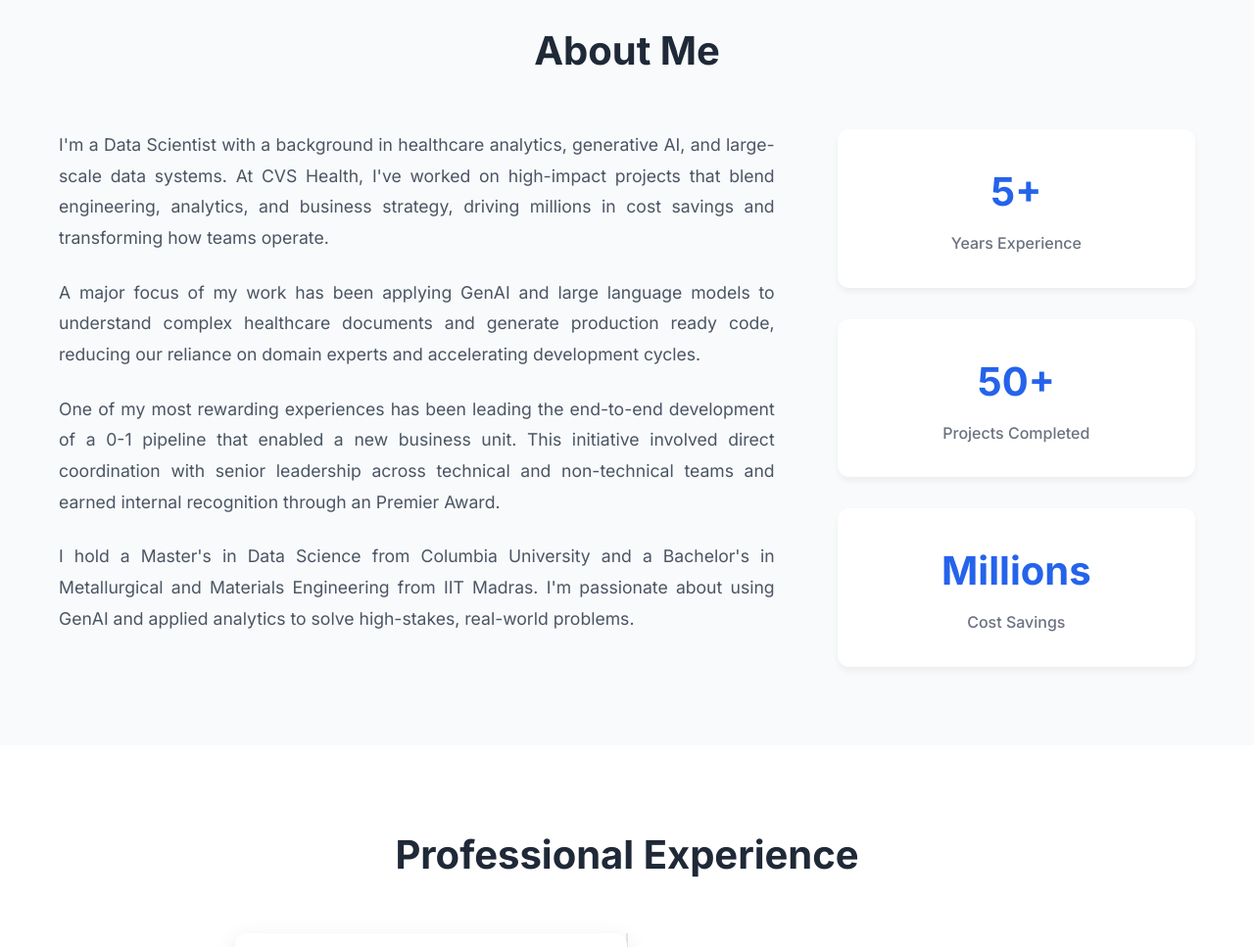
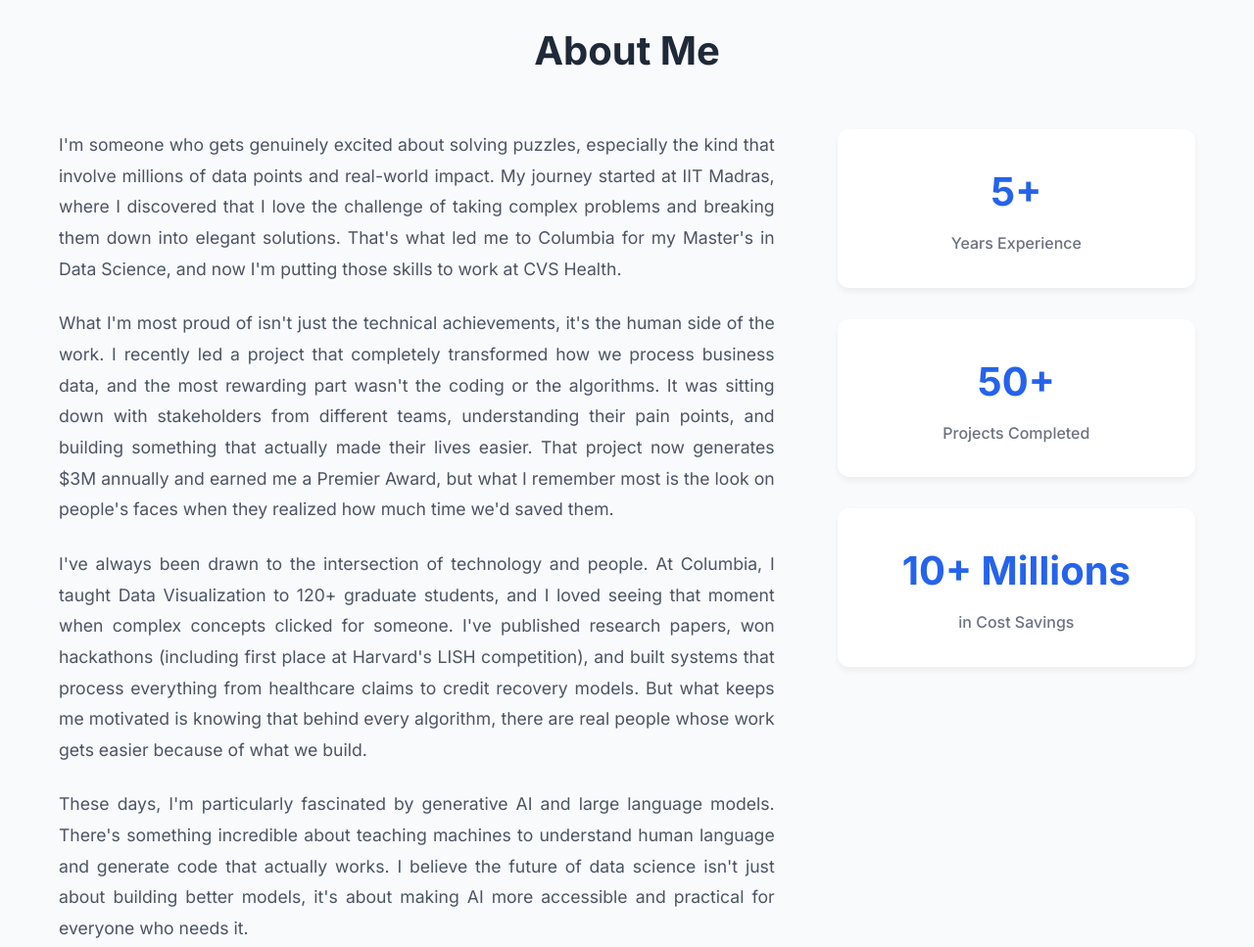
Before and after one commit to Abhimanyu210100/Personal-Portfolio, a plain HTML site: page index.html in a window 1280 px wide. Shown: the part 860-1827 px from the top of the page at 98% size. Drawn offline with nearby package versions, Linux system fonts and the light colour scheme; no server answers.

Commit message:
updated text in about section

```diff
--- a/index.html
+++ b/index.html
@@ -54,7 +54,7 @@
                 </h1>
                 <h2 class="hero-subtitle">Data Scientist & AI Engineer</h2>
                 <p class="hero-description">
-                    Transforming healthcare through data science, generative AI, and large-scale systems.
+                    Transforming industries through data science, generative AI, and large-scale systems.
                     Driving millions in cost savings and operational efficiency.
                 </p>
                 <div class="hero-buttons">
@@ -80,16 +80,16 @@
             <div class="about-content">
                 <div class="about-text">
                     <p>
-                        I'm a Data Scientist with a background in healthcare analytics, generative AI, and large-scale data systems. At CVS Health, I've worked on high-impact projects that blend engineering, analytics, and business strategy, driving millions in cost savings and transforming how teams operate.
+                        I'm someone who gets genuinely excited about solving puzzles, especially the kind that involve millions of data points and real-world impact. My journey started at IIT Madras, where I discovered that I love the challenge of taking complex problems and breaking them down into elegant solutions. That's what led me to Columbia for my Master's in Data Science, and now I'm putting those skills to work at CVS Health.
                     </p>
                     <p>
-                        A major focus of my work has been applying GenAI and large language models to understand complex healthcare documents and generate production ready code, reducing our reliance on domain experts and accelerating development cycles.
+                        What I'm most proud of isn't just the technical achievements, it's the human side of the work. I recently led a project that completely transformed how we process business data, and the most rewarding part wasn't the coding or the algorithms. It was sitting down with stakeholders from different teams, understanding their pain points, and building something that actually made their lives easier. That project now generates $3M annually and earned me a Premier Award, but what I remember most is the look on people's faces when they realized how much time we'd saved them.
                     </p>
                     <p>
-                        One of my most rewarding experiences has been leading the end-to-end development of a 0-1 pipeline that enabled a new business unit. This initiative involved direct coordination with senior leadership across technical and non-technical teams and earned internal recognition through an Premier Award.
+                        I've always been drawn to the intersection of technology and people. At Columbia, I taught Data Visualization to 120+ graduate students, and I loved seeing that moment when complex concepts clicked for someone. I've published research papers, won hackathons (including first place at Harvard's LISH competition), and built systems that process everything from healthcare claims to credit recovery models. But what keeps me motivated is knowing that behind every algorithm, there are real people whose work gets easier because of what we build.
                     </p>
                     <p>
-                        I hold a Master's in Data Science from Columbia University and a Bachelor's in Metallurgical and Materials Engineering from IIT Madras. I'm passionate about using GenAI and applied analytics to solve high-stakes, real-world problems.
+                        These days, I'm particularly fascinated by generative AI and large language models. There's something incredible about teaching machines to understand human language and generate code that actually works. I believe the future of data science isn't just about building better models, it's about making AI more accessible and practical for everyone who needs it.
                     </p>
                 </div>
                 <div class="about-stats">
@@ -102,8 +102,8 @@
                         <p>Projects Completed</p>
                     </div>
                     <div class="stat-item">
-                        <h3>Millions</h3>
-                        <p>Cost Savings</p>
+                        <h3>10+ Millions</h3>
+                        <p>in Cost Savings</p>
                     </div>
                 </div>
             </div>
```
